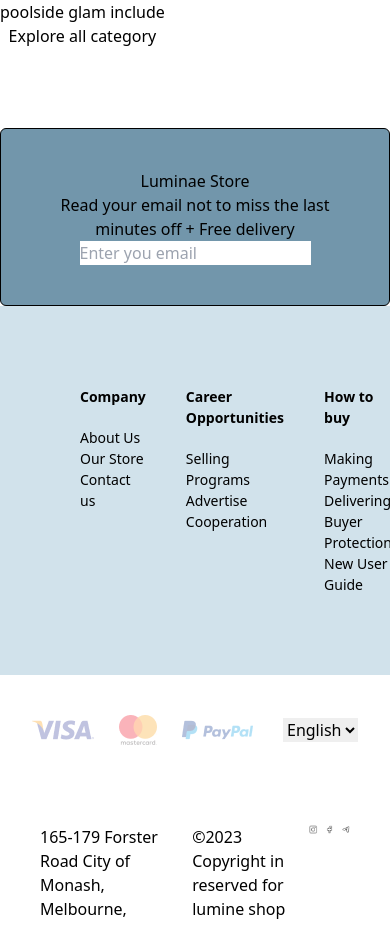
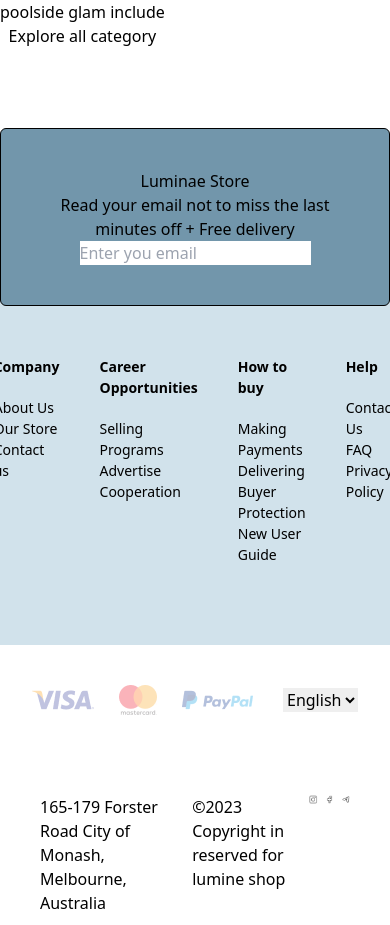
Before and after one commit to Alexandra4373/Luminae, a React (Vite) app: page /women in a window 390 px wide. Shown: the part 2603-3528 px from the top of the page. Built offline with nearby package versions, Linux system fonts and the light colour scheme.

Commit message:
Update Footer.jsx

```diff
--- a/src/components/Footer.jsx
+++ b/src/components/Footer.jsx
@@ -5,7 +5,7 @@ const Footer = () => {
   return (
     <div>
       <div className="py-20">
-        <div className="flex flex-col items-center justify-center ">
+        <div className="flex flex-col items-center justify-center mb-[-30px] ">
           <button className="border rounded-md bg-secondary p-10 ">
             <p>Luminae Store</p>
             <p>
@@ -18,8 +18,8 @@ const Footer = () => {
         </div>
 
         <div className="bg-gray">
-          <div className=" container py-20 p-20">
-            <div className="flex sm:flex-wrap gap-10">
+          <div className=" container p-20">
+            <div className="flex item-center justify-center sm:flex-wrap gap-10">
               <div className="flex-1 ">
                 <p className="lato text-[14px] font-bold mb-5">Company</p>
                 <ul className="lato text-[14px] font-normal ">
```
